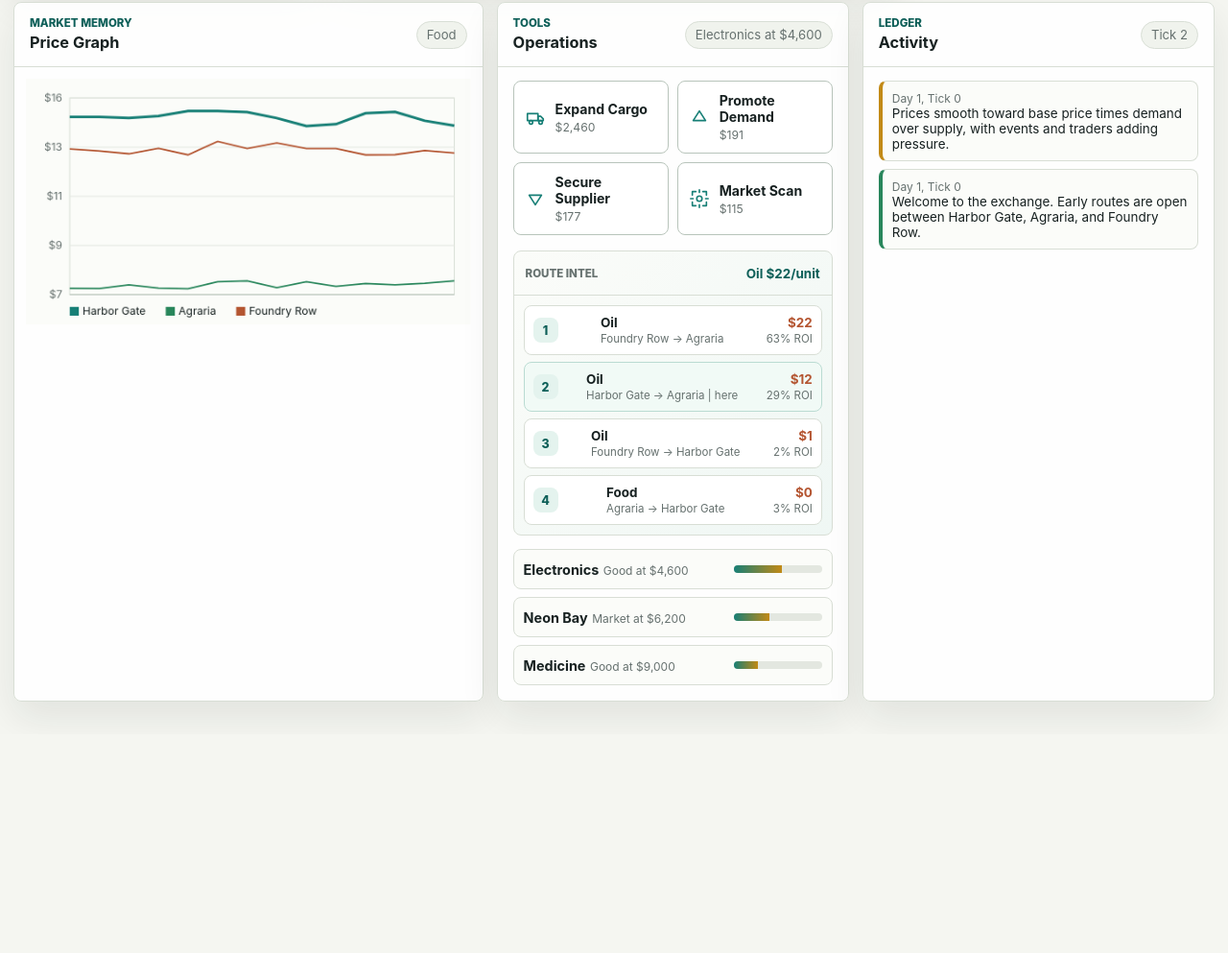
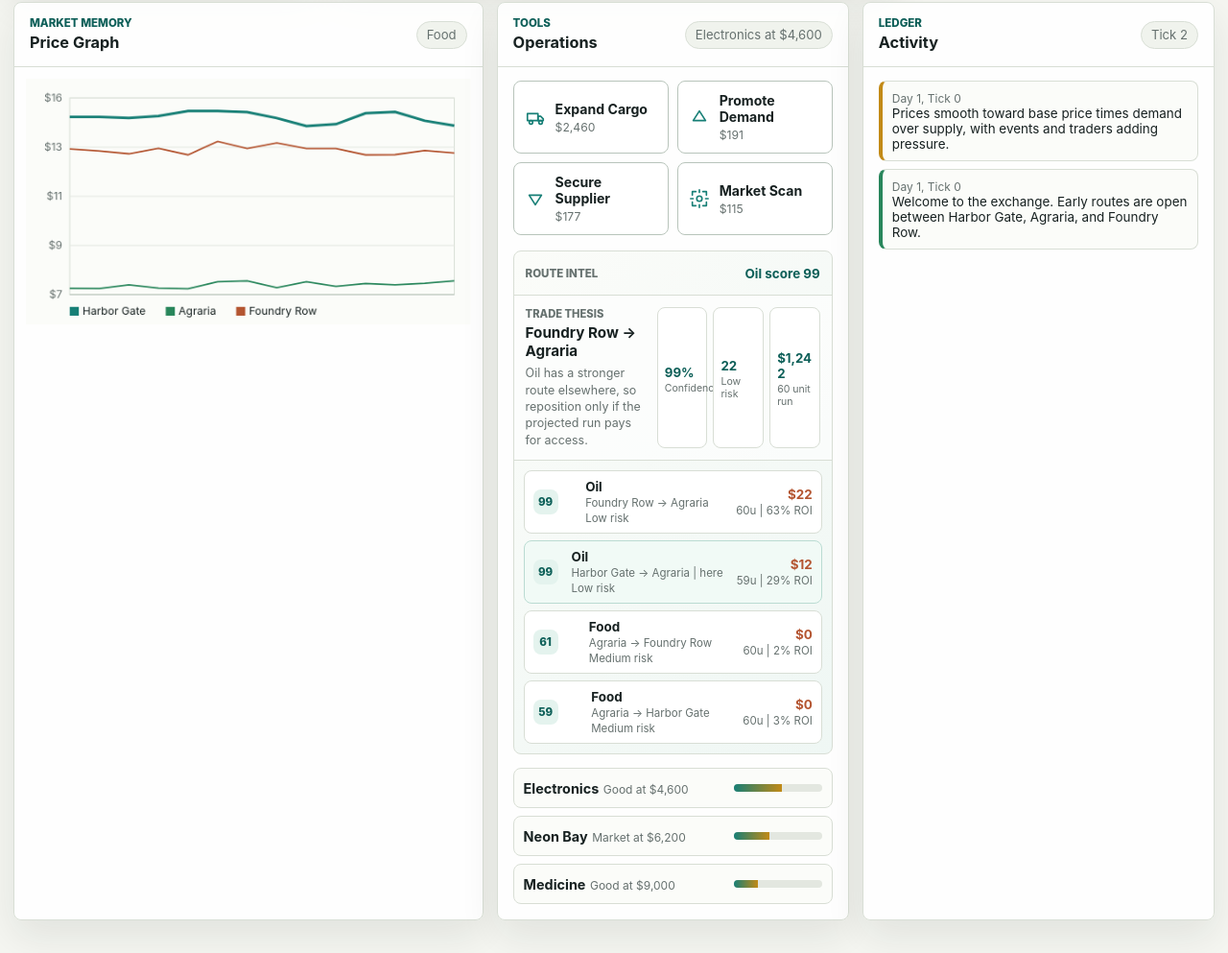
Before and after one commit to Sebby1770/mercantile-trade-simulator, a plain HTML site: page index.html in a window 1280 px wide. Shown: the part 843-1836 px from the top of the page at 96% size. Before the commit the page ends 1608 px from the top, so only its background shows below. Drawn offline with Linux system fonts and the light colour scheme.

Commit message:
Add risk-adjusted trade thesis

```diff
--- a/app.js
+++ b/app.js
@@ -661,6 +661,7 @@
 
   function getRouteOpportunities(state, limit) {
     const opportunities = [];
+    const cargoLeft = Math.max(0, state.player.capacity - getInventoryUsed(state));
     GOODS.forEach((good) => {
       if (!state.unlockedGoods[good.id]) {
         return;
@@ -677,6 +678,27 @@
           const sell = getTradePrice(state, sellMarket.id, good.id, "sell");
           const freight = estimateRouteCost(buyMarket.id, sellMarket.id);
           const margin = roundMoney(sell - buy - freight / 10);
+          const accessCost = buyMarket.id === state.player.location ? 0 : estimateRouteCost(state.player.location, buyMarket.id);
+          const cashAfterAccess = Math.max(0, state.player.money - accessCost);
+          const marketAvailable = Math.max(0, Math.floor(state.markets[buyMarket.id].supply[good.id] - 12));
+          const affordable = Math.floor(cashAfterAccess / Math.max(0.01, buy));
+          const maxQty = Math.max(0, Math.floor(Math.min(cargoLeft, marketAvailable, affordable)));
+          const eventNames = getRouteEventNames(state, buyMarket.id, sellMarket.id, good.id);
+          const eventExposure = eventNames.length;
+          const roi = buy > 0 ? margin / buy : 0;
+          const startsHere = buyMarket.id === state.player.location;
+          const risk = Math.round(clamp(
+            18 + good.volatility * 135 + freight * 0.14 + eventExposure * 10 + (startsHere ? 0 : 8) - roi * 55,
+            4,
+            98
+          ));
+          const confidence = Math.round(clamp(
+            100 - risk + Math.min(28, roi * 115) + (startsHere ? 6 : 0) + (maxQty > 0 ? 4 : -12),
+            1,
+            99
+          ));
+          const projectedProfit = roundMoney(maxQty * margin - accessCost);
+          const score = Math.round(clamp(confidence + Math.max(0, projectedProfit) / 160 + Math.max(0, roi) * 45, 1, 99));
           opportunities.push({
             good,
             buyMarket,
@@ -684,21 +706,68 @@
             buy,
             sell,
             freight,
+            accessCost,
             margin,
-            roi: buy > 0 ? margin / buy : 0,
-            startsHere: buyMarket.id === state.player.location
+            roi,
+            startsHere,
+            maxQty,
+            projectedProfit,
+            confidence,
+            risk,
+            riskLabel: getRouteRiskLabel(risk),
+            score,
+            eventNames,
+            thesis: getRouteThesis(good, eventExposure, startsHere, maxQty)
           });
         });
       });
     });
 
     opportunities.sort((a, b) => {
-      if (b.margin !== a.margin) {
-        return b.margin - a.margin;
+      if (b.score !== a.score) {
+        return b.score - a.score;
       }
-      return Number(b.startsHere) - Number(a.startsHere);
+      return b.projectedProfit - a.projectedProfit;
     });
     return opportunities.slice(0, limit || 4);
+  }
+
+  function getRouteEventNames(state, buyMarketId, sellMarketId, goodId) {
+    const names = [];
+    state.events.forEach((event) => {
+      const applies = event.effects.some((effect) => {
+        const marketMatches = effect.marketId === "all" || effect.marketId === buyMarketId || effect.marketId === sellMarketId;
+        const goodMatches = effect.goodId === "all" || effect.goodId === goodId;
+        return marketMatches && goodMatches;
+      });
+      if (applies) {
+        names.push(event.name);
+      }
+    });
+    return names;
+  }
+
+  function getRouteRiskLabel(risk) {
+    if (risk < 36) {
+      return "Low risk";
+    }
+    if (risk < 66) {
+      return "Medium risk";
+    }
+    return "High risk";
+  }
+
+  function getRouteThesis(good, eventExposure, startsHere, maxQty) {
+    if (maxQty <= 0) {
+      return `The ${good.name} spread exists, but cash, cargo, or local stock limits the move.`;
+    }
+    if (eventExposure > 0) {
+      return `${good.name} is being distorted by active events; keep the position sized and watch the next tick.`;
+    }
+    if (startsHere) {
+      return `${good.name} can be sourced from your current market, reducing access cost and execution drag.`;
+    }
+    return `${good.name} has a stronger route elsewhere, so reposition only if the projected run pays for access.`;
   }
 
   function estimateRouteCost(fromId, toId) {
@@ -1060,22 +1129,42 @@
     const routes = getRouteOpportunities(state, 4).filter((route) => route.margin > 0);
     if (!routes.length) {
       elements.bestRouteLabel.textContent = "No clean spread";
+      elements.routeThesis.innerHTML = "";
       elements.routeIntelList.innerHTML = `<p class="empty-state compact">No positive route after freight.</p>`;
       return;
     }
 
     const best = routes[0];
-    elements.bestRouteLabel.textContent = `${best.good.name} ${formatMoney(best.margin)}/unit`;
+    const projected = best.projectedProfit > 0 ? formatMoney(best.projectedProfit) : "Access drag";
+    const runLabel = best.projectedProfit > 0
+      ? `${best.maxQty} unit run`
+      : best.maxQty > 0
+        ? "reposition cost"
+        : "no executable size";
+    elements.bestRouteLabel.textContent = `${best.good.name} score ${best.score}`;
+    elements.routeThesis.innerHTML = `
+      <div>
+        <span class="thesis-kicker">Trade thesis</span>
+        <strong>${best.buyMarket.name} -> ${best.sellMarket.name}</strong>
+        <p>${best.thesis}</p>
+      </div>
+      <div class="thesis-metrics">
+        <span><strong>${best.confidence}%</strong><small>Confidence</small></span>
+        <span><strong>${best.risk}</strong><small>${best.riskLabel}</small></span>
+        <span><strong>${projected}</strong><small>${runLabel}</small></span>
+      </div>
+    `;
     elements.routeIntelList.innerHTML = routes.map((route, index) => `
       <div class="route-intel-item ${route.startsHere ? "starts-here" : ""}">
-        <span class="route-rank">${index + 1}</span>
+        <span class="route-rank">${route.score}</span>
         <span>
           <strong>${route.good.name}</strong>
           <small>${route.buyMarket.name} -> ${route.sellMarket.name}${route.startsHere ? " | here" : ""}</small>
+          <small>${route.eventNames.length ? `Event watch: ${route.eventNames.join(", ")}` : route.riskLabel}</small>
         </span>
         <span class="route-return">
           <strong>${formatMoney(route.margin)}</strong>
-          <small>${Math.round(route.roi * 100)}% ROI</small>
+          <small>${route.maxQty}u | ${Math.round(route.roi * 100)}% ROI</small>
         </span>
       </div>
     `).join("");
@@ -1275,6 +1364,7 @@
       "supplierCost",
       "scanCost",
       "bestRouteLabel",
+      "routeThesis",
       "routeIntelList",
       "progressList",
       "unlockBadge",
--- a/index.html
+++ b/index.html
@@ -251,6 +251,7 @@
               <span>Route Intel</span>
               <strong id="bestRouteLabel">Scanning</strong>
             </div>
+            <div class="route-thesis" id="routeThesis"></div>
             <div class="route-intel-list" id="routeIntelList"></div>
           </div>
           <div class="progress-list" id="progressList"></div>
--- a/styles.css
+++ b/styles.css
@@ -702,6 +702,70 @@ h2 {
   padding: 10px;
 }
 
+.route-thesis {
+  display: grid;
+  grid-template-columns: minmax(0, 1fr) minmax(170px, 0.74fr);
+  gap: 12px;
+  padding: 12px;
+  border-bottom: 1px solid var(--line);
+  background: rgba(255, 255, 255, 0.62);
+}
+
+.thesis-kicker {
+  display: block;
+  color: var(--muted);
+  font-size: 0.7rem;
+  font-weight: 850;
+  text-transform: uppercase;
+}
+
+.route-thesis strong {
+  display: block;
+  margin-top: 3px;
+  font-size: 0.95rem;
+}
+
+.route-thesis p {
+  margin: 5px 0 0;
+  color: var(--muted);
+  font-size: 0.78rem;
+  line-height: 1.4;
+}
+
+.thesis-metrics {
+  display: grid;
+  grid-template-columns: repeat(3, minmax(0, 1fr));
+  gap: 6px;
+}
+
+.thesis-metrics span {
+  display: grid;
+  align-content: center;
+  min-height: 54px;
+  border: 1px solid var(--line);
+  border-radius: var(--radius);
+  background: #fff;
+  padding: 7px;
+}
+
+.thesis-metrics strong,
+.thesis-metrics small {
+  display: block;
+  min-width: 0;
+}
+
+.thesis-metrics strong {
+  color: var(--teal-dark);
+  font-size: 0.83rem;
+  overflow-wrap: anywhere;
+}
+
+.thesis-metrics small {
+  margin-top: 2px;
+  color: var(--muted);
+  font-size: 0.66rem;
+}
+
 .route-intel-item {
   min-height: 52px;
   padding: 8px 9px;
@@ -723,7 +787,7 @@ h2 {
   border-radius: 8px;
   color: var(--teal-dark);
   background: #e4f3ee;
-  font-size: 0.78rem;
+  font-size: 0.72rem;
   font-weight: 850;
   flex: 0 0 auto;
 }
@@ -857,6 +921,11 @@ h2 {
     grid-template-columns: 1fr;
   }
 
+  .route-thesis,
+  .thesis-metrics {
+    grid-template-columns: 1fr;
+  }
+
   .chart-panel canvas {
     height: 230px;
   }
```
Also changed, not shown: README.md.
